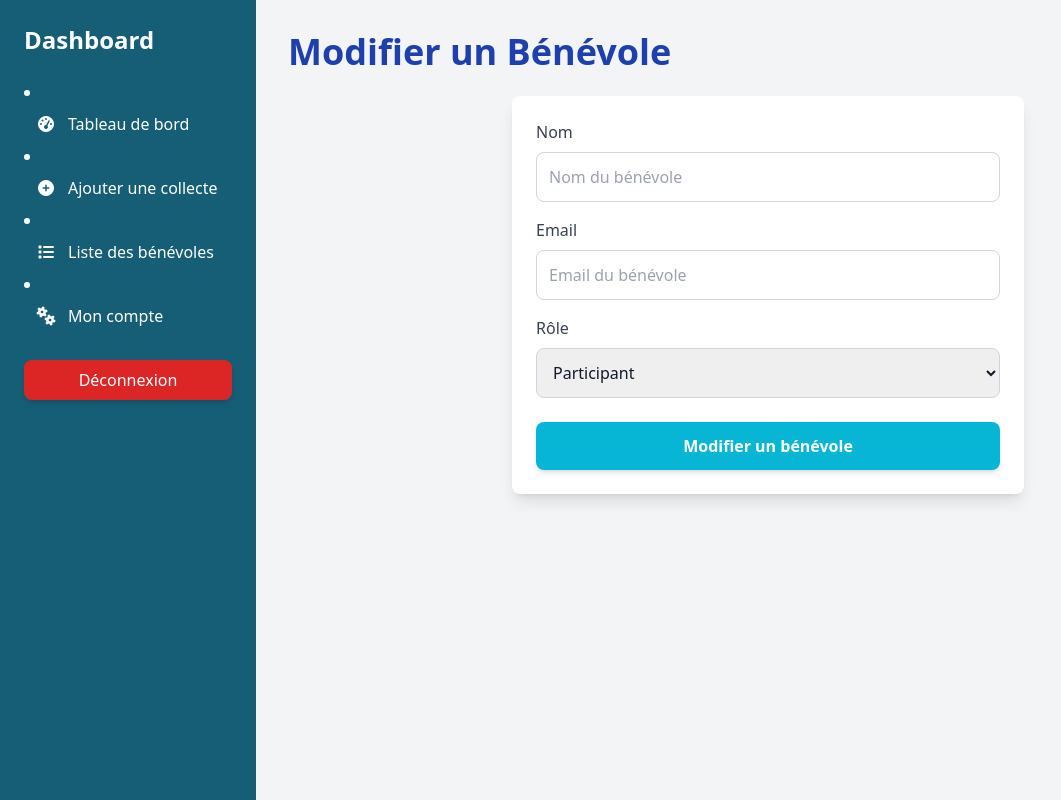
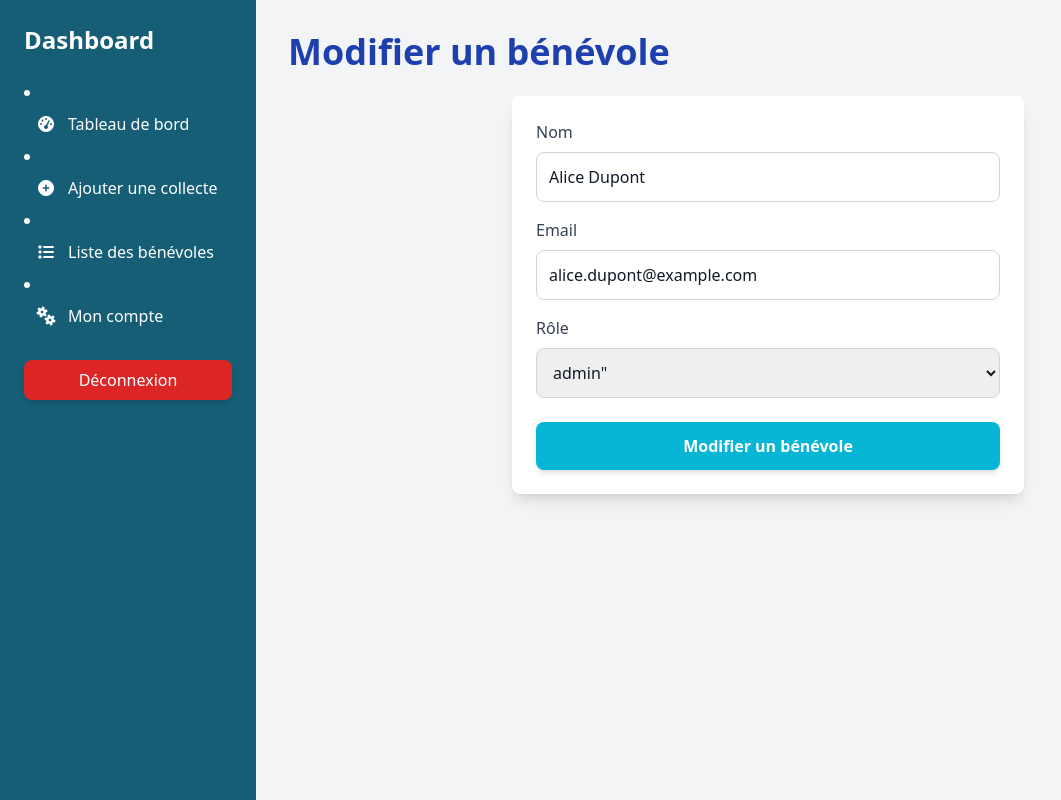
Before and after one commit to adatechschool/projet-backoffice-collecte-des-dechets-clean-coast, a PHP site: page /volunteer_edit.php?id=1 in a window 1280 px wide. Shown: the whole page, without its empty margins (0-1061 px from the left). Run offline with PHP 8.4, Linux system fonts and the light colour scheme; data comes from the database, SQL or seed files in the repository; a stand-in replaces the project's code that opens the database connection; some libraries are stand-ins or nearby versions.

Commit message:
essai modification profil

```diff
--- a/php/volunteer_edit.php
+++ b/php/volunteer_edit.php
@@ -1,10 +1,48 @@
+<?php
+require 'config.php';
 
+// Vérifier si un ID de collecte est fourni
+if (!isset($_GET['id']) || empty($_GET['id'])) {
+    header("Location: volunteer_list.php");
+    exit;
+}
+
+$id = $_GET['id'];
+
+// Récupérer les informations de la collecte
+$stmt = $pdo->prepare("SELECT id, nom, email, role FROM benevoles WHERE id = ?");
+$stmt->execute([$id]);
+$benevole = $stmt->fetch();
+
+if (!$benevole) {
+    header("Location: volunteer_list.php");
+    exit;
+}
+
+// Récupérer la liste des bénévoles
+// $stmt_benevoles = $pdo->prepare("SELECT id, nom FROM benevoles ORDER BY nom");
+// $stmt_benevoles->execute();
+// $benevoles = $stmt_benevoles->fetchAll();
+
+// Mettre à jour la collecte
+if ($_SERVER["REQUEST_METHOD"] === "POST") {
+    $nom = $_POST["nom"];
+    $email = $_POST["email"];
+    $role = $_POST["role"];
+
+    $stmt = $pdo->prepare("UPDATE benevoles SET nom = ?, email = ?, role = ? WHERE id = ?");
+    $stmt->execute([$nom, $email, $role, $id]);
+
+    header("Location: volunteer_list.php");
+    exit;
+}
+?>
 <!DOCTYPE html>
 <html lang="fr">
 <head>
     <meta charset="UTF-8">
     <meta name="viewport" content="width=device-width, initial-scale=1.0">
-    <title>Modifier un Bénévole</title>
+    <title>Modifier un bénévole</title>
     <script src="https://cdn.tailwindcss.com"></script>
     <link href="https://cdn.jsdelivr.net/npm/@fortawesome/fontawesome-free/css/all.min.css" rel="stylesheet">
 </head>
@@ -33,31 +71,30 @@
 
     <!-- Contenu principal -->
     <div class="flex-1 p-8 overflow-y-auto">
-        <h1 class="text-4xl font-bold text-blue-800 mb-6">Modifier un Bénévole</h1>
+        <h1 class="text-4xl font-bold text-blue-800 mb-6">Modifier un bénévole</h1>
 
         <!-- Formulaire d'ajout -->
         <div class="bg-white p-6 rounded-lg shadow-lg max-w-lg mx-auto">
-            <form action="user_add.php" method="POST">
+            <form action="volunteer_edit.php" method="POST">
                 <div class="mb-4">
                     <label class="block text-gray-700 font-medium">Nom</label>
-                    <input type="text" name="nom"
+                    <input type="text" name="nom" value="<?= htmlspecialchars($benevole['nom']) ?>" required
                            class="w-full mt-2 p-3 border border-gray-300 rounded-lg focus:outline-none focus:ring-2 focus:ring-blue-500"
-                           placeholder="Nom du bénévole" required>
+                           placeholder="Nom du bénévole">
                 </div>
 
                 <div class="mb-4">
                     <label class="block text-gray-700 font-medium">Email</label>
-                    <input type="email" name="email"
+                    <input type="email" name="email" value="<?= htmlspecialchars($benevole['email']) ?>" required
                            class="w-full mt-2 p-3 border border-gray-300 rounded-lg focus:outline-none focus:ring-2 focus:ring-blue-500"
-                           placeholder="Email du bénévole" required>
+                           placeholder="Email du bénévole">
                 </div>
 
                 <div class="mb-4">
                     <label class="block text-gray-700 font-medium">Rôle</label>
                     <select name="role"
                             class="w-full mt-2 p-3 border border-gray-300 rounded-lg focus:outline-none focus:ring-2 focus:ring-blue-500">
-                        <option value="participant">Participant</option>
-                        <option value="admin">Admin</option>
+                        <option value=""><?= htmlspecialchars($benevole['role']) ?>"</option>
                     </select>
                 </div>
 
--- a/php/volunteer_list.php
+++ b/php/volunteer_list.php
@@ -2,8 +2,8 @@
 
 require 'config.php';
 
-// Afficher les bénévoles (nom, email et role)
-$query = $pdo->prepare("SELECT nom, email, role FROM benevoles");
+// Afficher les bénévoles (id, nom, email et role)
+$query = $pdo->prepare("SELECT id, nom, email, role FROM benevoles");
 $query->execute();
 
 $benevoles = $query->fetchAll();
@@ -66,7 +66,7 @@ $benevoles = $query->fetchAll();
                         <td class="py-3 px-4"><?= htmlspecialchars($benevole['email']) ?></td>
                         <td class="py-3 px-4"><?= htmlspecialchars($benevole['role']) ?></td>
                         <td class="py-3 px-4 flex space-x-2">
-                            <a href="volunteer_edit.php"
+                            <a href="volunteer_edit.php?id=<?= $benevole['id'] ?>"
                                class="bg-cyan-500 hover:bg-cyan-600 text-white px-4 py-2 rounded-lg shadow-lg focus:outline-none focus:ring-2 focus:ring-blue-500 transition duration-200">
                                 ✏️ Modifier
                             </a>
```
